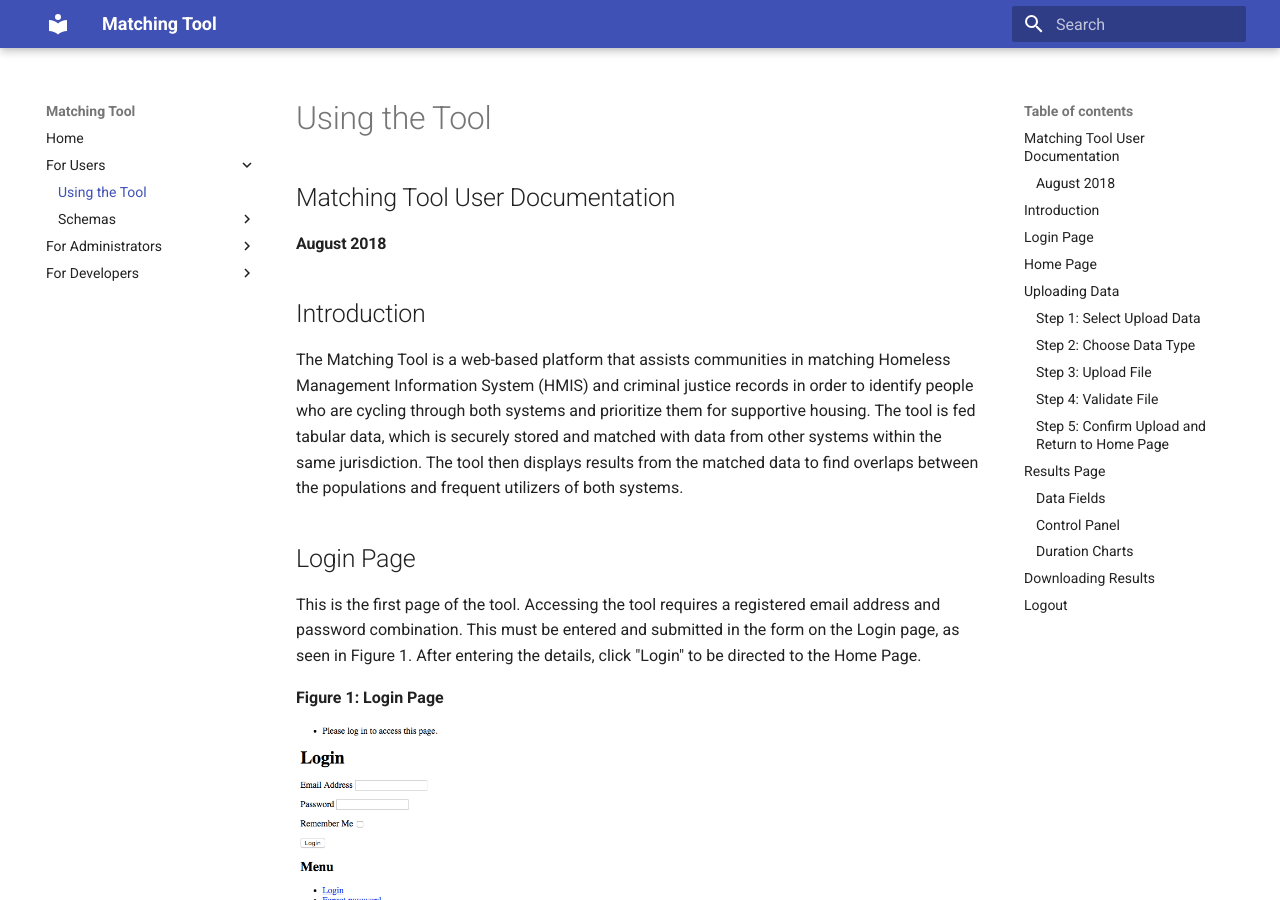
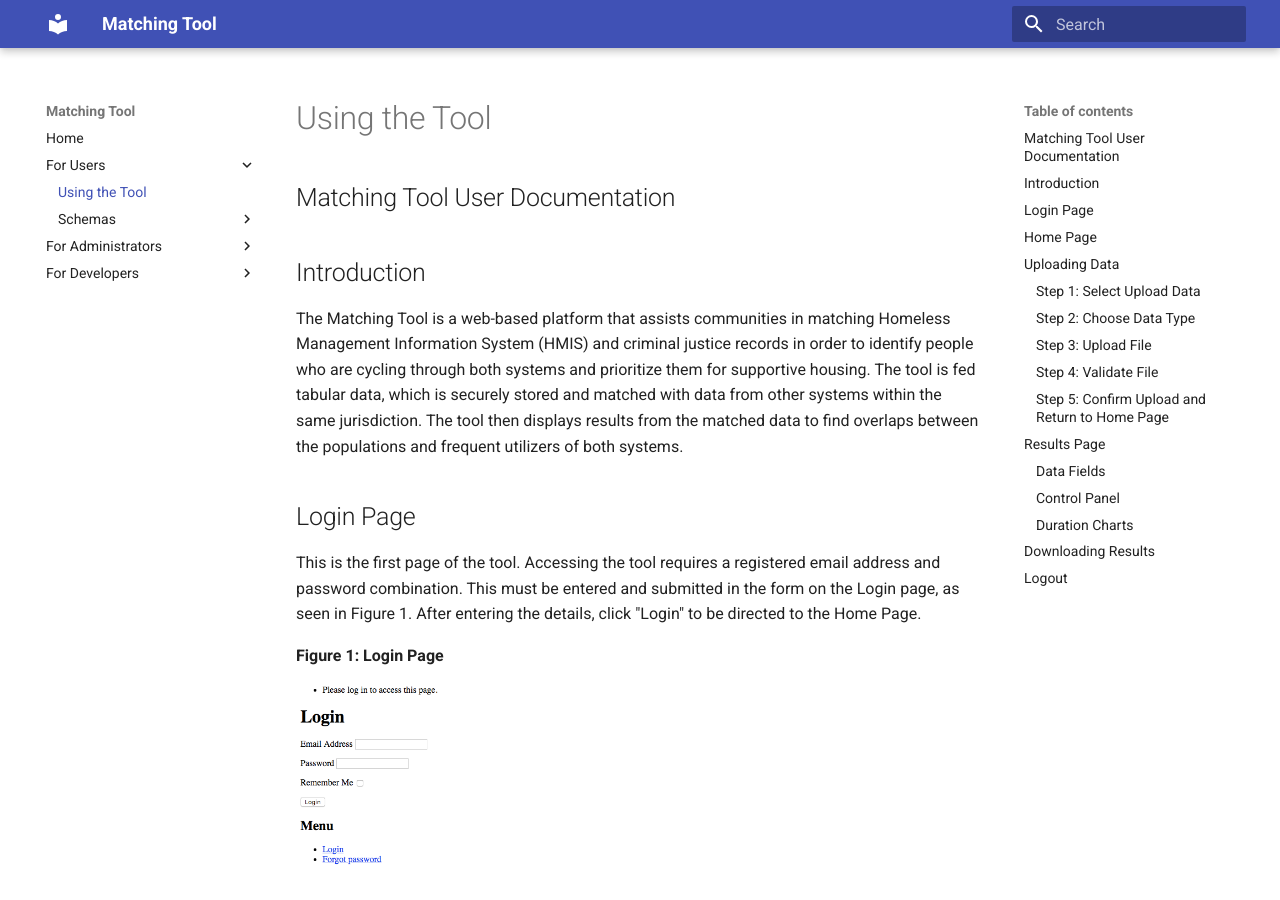
Before and after one commit to dssg/matching-tool, an MkDocs documentation site: the page built from docs/sources/users/using.md, in a window 1280 px wide and 900 px high. Built offline with MkDocs 1.6.1 and Material for MkDocs 9.7.7, drawn with Linux system fonts in a browser that asks for light colours; old or Windows-style settings are respelled for this version of MkDocs.

Commit message:
Update using.md
Removed "August 2018" from the text

```diff
--- a/docs/sources/users/using.md
+++ b/docs/sources/users/using.md
@@ -1,6 +1,4 @@
 # Matching Tool User Documentation
-
-### August 2018
 
 # Introduction
 
```
